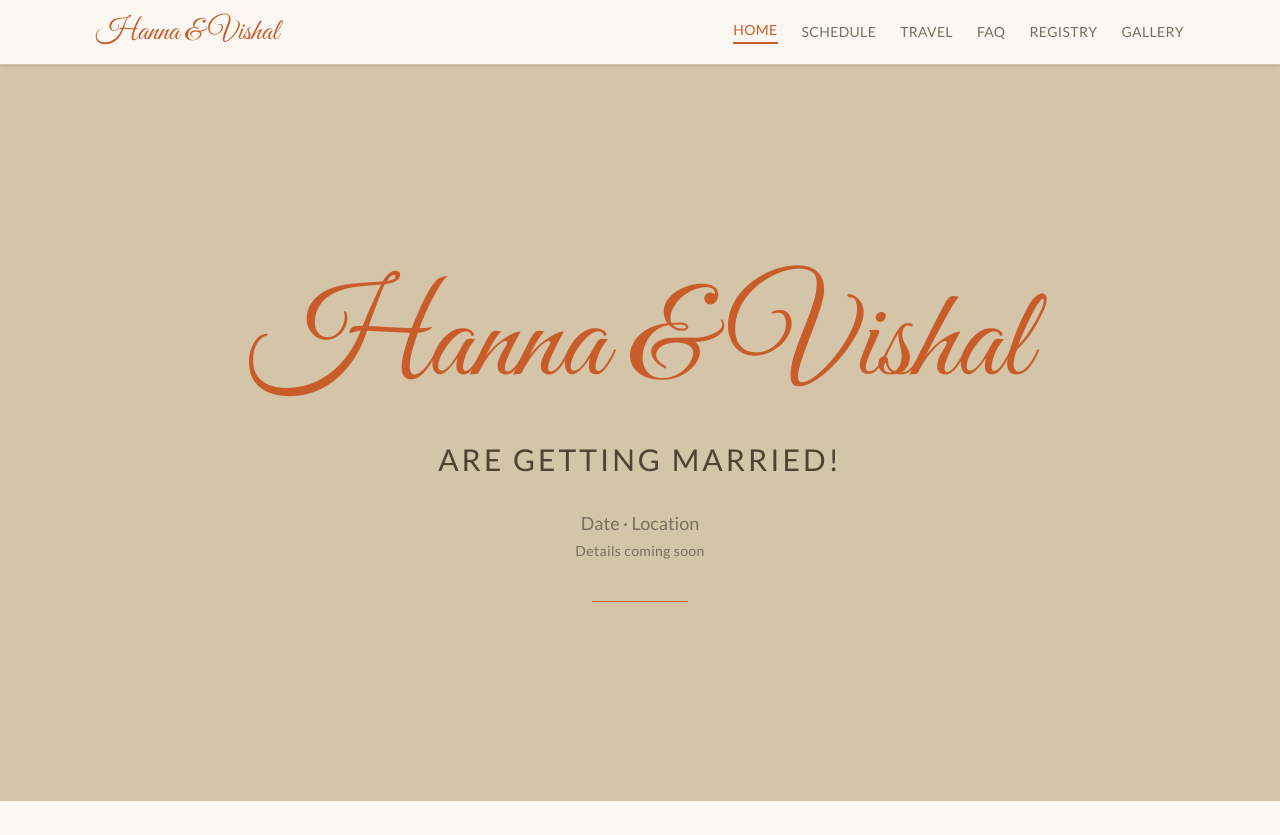
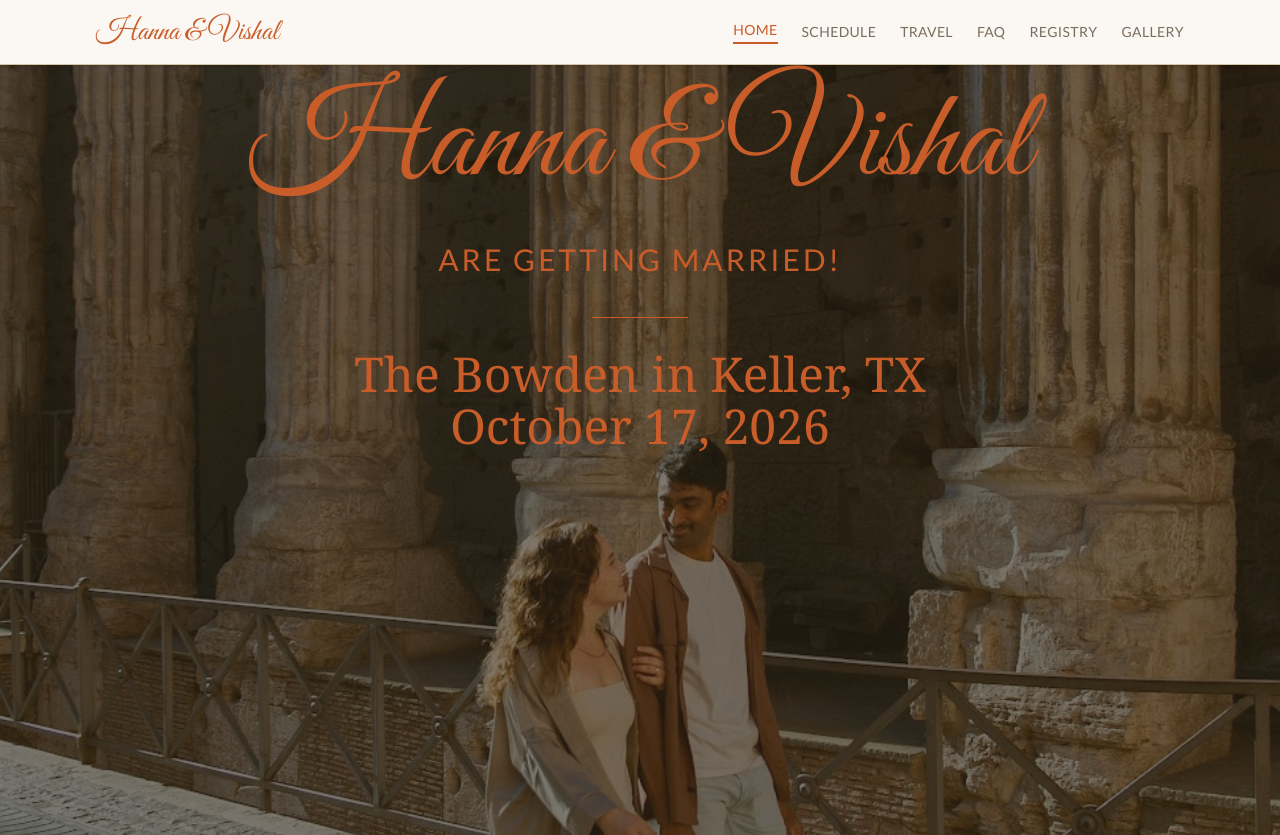
Before and after one commit to vvusirik/wedding, a Next.js app: page / in a window 1280 px wide. Before the commit the page ends 801 px from the top, so only its background shows below. Built offline with nearby package versions, Linux system fonts and the light colour scheme.

Commit message:
update home page

```diff
--- a/app/page.tsx
+++ b/app/page.tsx
@@ -1,25 +1,32 @@
 export default function Home() {
   return (
-    <section
-      className="flex flex-col items-center justify-center min-h-[calc(100vh-4rem)] bg-cream relative"
-      // TODO: Replace bg-cream with a background image once provided:
-      // style={{ backgroundImage: 'url(/images/hero.jpg)', backgroundSize: 'cover', backgroundPosition: 'center' }}
-    >
-      {/* Overlay — uncomment when background image is added */}
-      {/* <div className="absolute inset-0 bg-black/40" /> */}
+    <section className="grid grid-rows-2 min-h-[calc(100vh-4rem)] bg-cream relative overflow-hidden">
+      {/* Background image with sepia filter — isolated so filter doesn't affect children */}
+      <div
+        className="absolute inset-0"
+        style={{
+          backgroundImage: "url(/images/hero.jpg)",
+          backgroundSize: "cover",
+          backgroundPosition: "65% center",
+          backgroundRepeat: "no-repeat",
+        }}
+      />
+      {/* Warm sepia overlay to boost text legibility */}
+      {/* TODO match fonts to save the date */}
+      <div className="absolute inset-0 bg-foreground/60" />
 
-      <div className="relative z-10 text-center px-6">
+      <div className="relative z-10 text-center px-6 flex flex-col items-center justify-center">
         <h1 className="font-script text-7xl sm:text-9xl text-terracotta leading-tight">
           Hanna &amp; Vishal
         </h1>
-        <p className="mt-4 text-2xl sm:text-3xl text-foreground/80 tracking-widest uppercase">
+        <p className="mt-4 text-2xl sm:text-3xl text-terracotta tracking-widest uppercase">
           are getting married!
         </p>
-        <div className="mt-8 flex flex-col items-center gap-1 text-taupe text-lg">
-          <span>Date · Location</span>
-          <span className="text-sm tracking-wide">Details coming soon</span>
+        <div className="mt-10 w-24 h-px bg-terracotta mx-auto" />
+        <div className="font-serif mt-8 flex flex-col items-center gap-1 text-terracotta text-5xl">
+          <span>The Bowden in Keller, TX</span>
+          <span>October 17, 2026</span>
         </div>
-        <div className="mt-10 w-24 h-px bg-terracotta mx-auto" />
       </div>
     </section>
   );
```
Also changed, not shown: public/images/hero.jpg (added).
